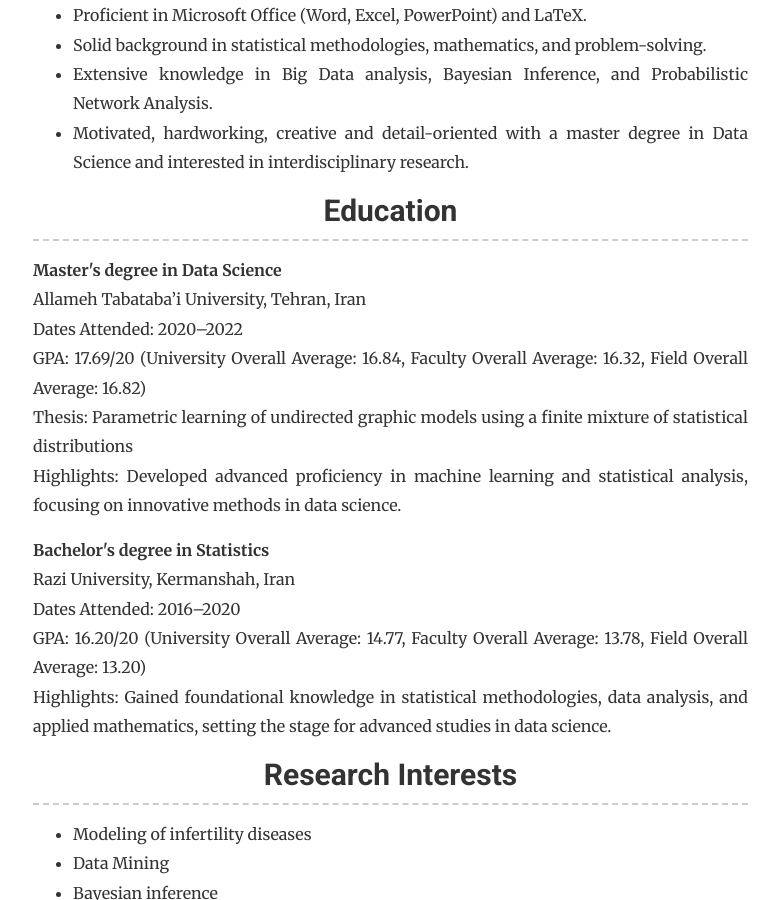
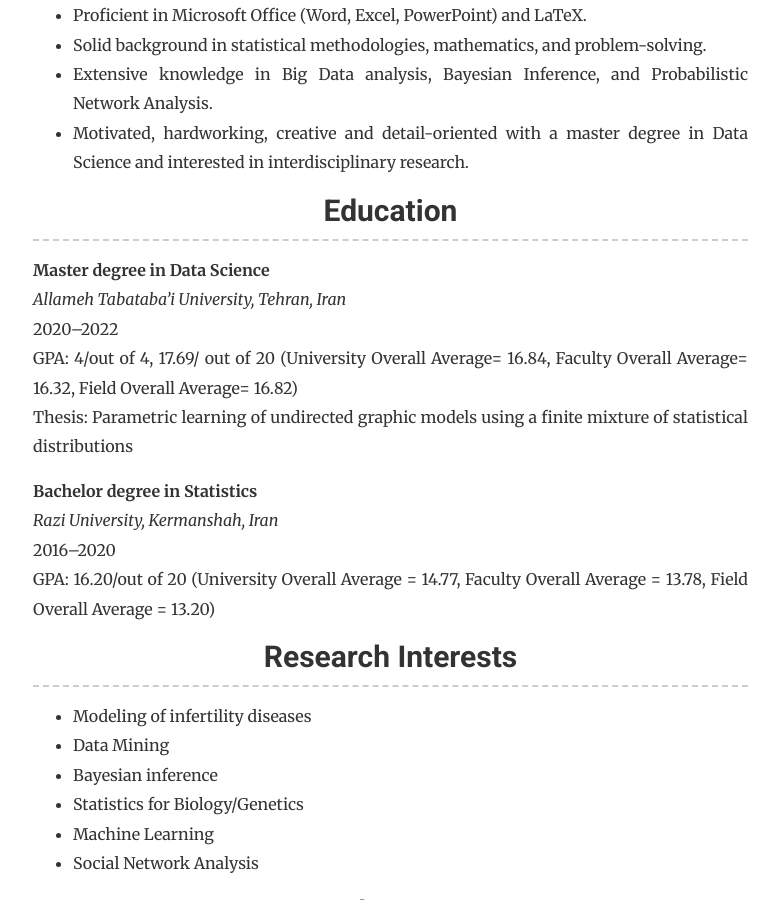
Before and after one commit to negar-soleimani/https-negar-soleimani.github.io, a Jekyll site: the page built from _pages/skills.html, in a window 1280 px wide and 900 px high, scrolled down 858 px. Shown: the whole window, without its empty margins (242-1021 px from the left). Built offline with Jekyll 4.4.1, drawn with Linux system fonts in a browser that asks for light colours; nearby versions of some CDN libraries.

Commit message:
Update skills.html

```diff
--- a/_pages/skills.html
+++ b/_pages/skills.html
@@ -23,19 +23,17 @@ comments: false
         <li>Motivated, hardworking, creative and detail-oriented with a master degree in Data Science and interested in interdisciplinary research.</li>
     </ul>
 
-    <h3>Education</h3>
-<p><strong>Master's degree in Data Science</strong><br>
-Allameh Tabataba’i University, Tehran, Iran<br>
-Dates Attended: 2020–2022<br>
-GPA: 17.69/20 (University Overall Average: 16.84, Faculty Overall Average: 16.32, Field Overall Average: 16.82)<br>
-Thesis: Parametric learning of undirected graphic models using a finite mixture of statistical distributions<br>
-Highlights: Developed advanced proficiency in machine learning and statistical analysis, focusing on innovative methods in data science.</p>
+   <h3>Education</h3>
+<p><strong>Master degree in Data Science</strong><br>
+<i>Allameh Tabataba’i University, Tehran, Iran</i><br>
+2020–2022<br>
+GPA: 4/out of 4, 17.69/ out of 20 (University Overall Average= 16.84, Faculty Overall Average= 16.32, Field Overall Average= 16.82)<br>
+Thesis: Parametric learning of undirected graphic models using a finite mixture of statistical distributions</p>
 
-<p><strong>Bachelor's degree in Statistics</strong><br>
-Razi University, Kermanshah, Iran<br>
-Dates Attended: 2016–2020<br>
-GPA: 16.20/20 (University Overall Average: 14.77, Faculty Overall Average: 13.78, Field Overall Average: 13.20)<br>
-Highlights: Gained foundational knowledge in statistical methodologies, data analysis, and applied mathematics, setting the stage for advanced studies in data science.</p>
+<p><strong>Bachelor degree in Statistics</strong><br>
+<i>Razi University, Kermanshah, Iran</i><br>
+2016–2020<br>
+GPA: 16.20/out of 20 (University Overall Average = 14.77, Faculty Overall Average = 13.78, Field Overall Average = 13.20)</p>
 
     <h3>Research Interests</h3>
     <ul>
```
